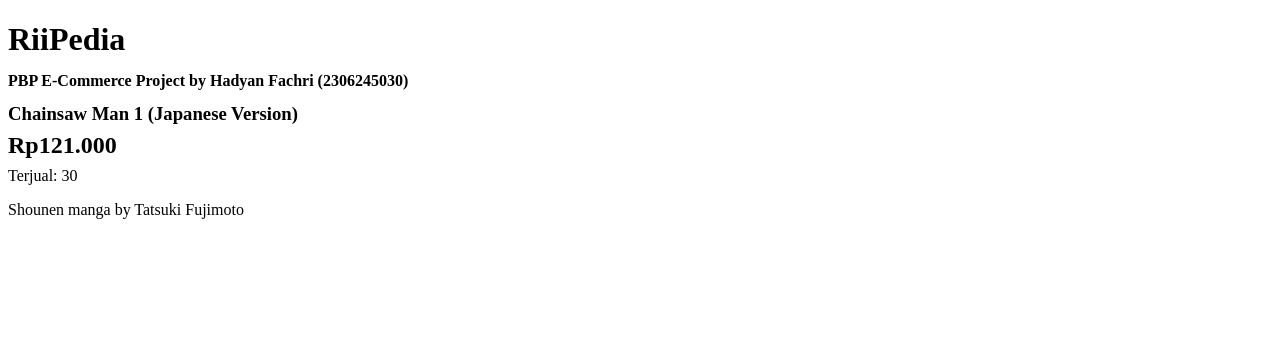
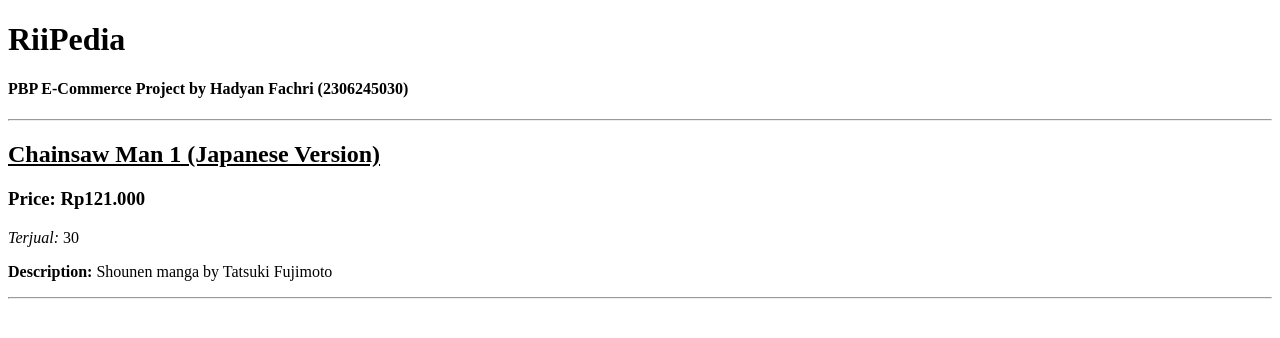
Before and after one commit to fachhhh/RiiPedia, a Django app: page / in a window 1280 px wide. Shown: the top 338 px of the page. Run offline with Django 5.2, Linux system fonts and the light colour scheme.

Commit message:
Redesign my main.html

```diff
--- a/main/templates/main.html
+++ b/main/templates/main.html
@@ -2,38 +2,31 @@
 <html>
 <head>
     <title>RiiPedia</title>
-    <style>
-        h1 {
-            margin-bottom: 10px;
-        }
-        h4.small {
-            line-height: 0.1;
-        }
-        h2.small {
-            line-height: 0.1;
-        }
-        .book-info {
-            margin-top: 20px;
-        }
-    </style>
 </head>
 
 <body>
+    <!-- Main Title -->
     <h1>RiiPedia</h1>
-    <h4 class="small">PBP E-Commerce Project by Hadyan Fachri (2306245030)</h4>
+    <h4>PBP E-Commerce Project by Hadyan Fachri (2306245030)</h4>
 
+    <hr> <!-- Horizontal line for separation -->
+
+    <!-- Book Information Section -->
     <div class="book-info">
         <!-- Book Title -->
-        <h3>{{ name }}</h3>
+        <h2><u>{{ name }}</u></h2> <!-- Underlined for emphasis -->
 
         <!-- Book Price -->
-        <h2 class="small">Rp{{ price }}</h2>
+        <h3>Price: <strong>Rp{{ price }}</strong></h3> <!-- Bolded for emphasis -->
 
         <!-- Book Quantity -->
-        <p>Terjual: {{ quantity }}</p>
+        <p><em>Terjual:</em> {{ quantity }} <!-- Italics for emphasis -->
+        </p>
 
         <!-- Book Description -->
-        <p>{{ description }}</p>
+        <p><strong>Description:</strong> {{ description }}</p> <!-- Bolded for emphasis -->
     </div>
+
+    <hr> <!-- Horizontal line for separation -->
 </body>
 </html>
```
